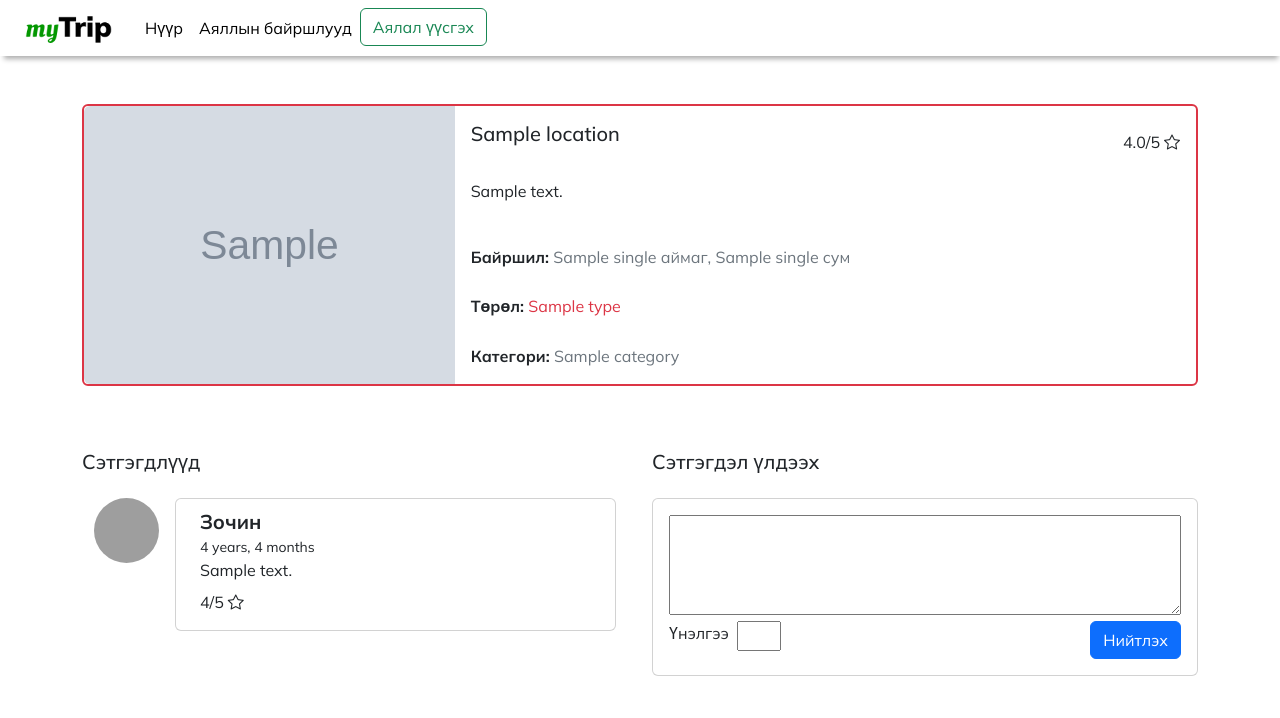
After one commit to tseren1218/thesis, a Django app: template django/mytrip/core/templates/core/location_detail.html in a window 1280 px wide. The commit adds this page. Shown: the top 718 px of the page. Run offline with Django 5.2, Linux system fonts and the light colour scheme; tables that the repository leaves empty hold one stand-in row (values such as "Sample post"); the template is opened without the code that fills it: values that come from a table or form of the project are taken from there, most other values are stand-ins (such as "Sample title", 1, 10 or a date in 2020); grey boxes marked "Sample" are stand-in pictures; parts of the project's set-up code (start-up, migrations or seed data) failed here and were passed over; some libraries are stand-ins or nearby versions; grey boxes are pictures that could not be loaded.

Commit message:
for urdchilsan

```diff
--- a/django/mytrip/core/forms.py
+++ b/django/mytrip/core/forms.py
@@ -1,5 +1,5 @@
 from django import forms
-from core.models import Location
+from core.models import Location, Comment
 
 class LocationForm(forms.ModelForm):
     class Meta:
@@ -106,3 +106,10 @@ class RequirementForm(forms.Form):
     duration = forms.ChoiceField(choices=DURATION_CHOICES, label="Аяллын хугацаа", required=True)
     budget = forms.ChoiceField(choices=BUDGET_CHOICES, label="Аяллын төсөв", required=True)
     car = forms.ChoiceField(choices=CAR_CHOICES, label="Автомашин", required=True)
+
+class CommentForm(forms.ModelForm):
+    class Meta:
+        model = Comment
+        exclude = ['uid', 'commenter_id', 'location', 'created_at']
+    body = forms.CharField(widget=forms.Textarea, label='')
+    stars = forms.IntegerField(min_value=0, max_value=5, label='Үнэлгээ')
--- /dev/null
+++ b/django/mytrip/core/templates/core/location_detail.html
@@ -0,0 +1,134 @@
+{% extends 'base.html' %}
+
+{% block title %}Home{% endblock %}
+{% load static %}
+{% block content %}
+
+{% load my_tags %}
+
+    <div class="container mt-5">
+
+        <div class="card mb-3 border-2 border-{% if location.type == 'Энгийн' %}success{% elif location.type == 'Явган' %}primary{% else %}danger{% endif %}">
+            <div class="row g-0">
+                <div class="col-md-4">
+                    <img src="{{location.image_url}}" alt="{{location.name}}" class="img-fluid rounded-start" style="width: 100%; height: 100%; object-fit: cover;">
+                </div>
+                <div class="col-md-8">
+                    <div class="card-body h-100">
+                        <div class="d-flex flex-column justify-content-between h-100">
+                            <div class="d-flex justify-content-between">
+                                <h5 class="card-title">{{location.name}}</h5>
+                                <div class="d-flex justify-content-between align-items-center pt-2">
+                                    <div class="d-flex align-items-center">
+                                    <p class="me-0 mb-0">{{comments|average_rating}}/</p>
+                                    <p class="mb-0">5<i class="bi bi-star ms-1"></i></p>
+                                    </div>
+                                </div>
+                            </div>
+                            <div class="card-text text-truncate-container">
+                                <p class="card-text mb-0">{{location.description}}</p>
+                            </div>
+                            <p class="mb-0 mt-3"><span class="fw-bold">Байршил: </span> <span class="text-secondary">{{location|get_parent_province}} аймаг, {{location|get_parent_soum}} сум</span></p>
+                            <p class="mb-0"><span class="fw-bold">Төрөл: </span> <span class="text-{% if location.type == 'Энгийн' %}success{% elif location.type == 'Явган' %}primary{% else %}danger{% endif %}">{{location.type}}</span></p>
+                            <p class="mb-0"><span class="fw-bold">Категори: </span>
+                                {% for category in location.category %}
+                                    <span class="text-secondary">{{category}}</span>
+                                {% endfor %}
+                            </p>
+                        </div>
+                    </div>
+                </div>
+            </div>
+        </div>
+
+
+
+
+        <div class="row">
+
+
+            {% if comments %}
+            <div class="col-6">
+            <h5 class="mt-5">Сэтгэгдлүүд</h5>
+                <section style="background-color: #fff;">
+                    <div class="container my-5 py-3 text-body mt-0">
+                        <div class="row d-flex">
+                            {% for comment in comments %}
+                                <div>
+                                <div class="d-flex flex-start mb-4">
+                                    <img class="rounded-circle shadow-1-strong me-3"
+                                    src="https://mytrip-media.s3.ap-northeast-2.amazonaws.com/your-folder/unregistered_user.jpg" alt="avatar" width="65"
+                                    height="65" />
+                                    <div class="card w-100">
+                                    <div class="card-body pt-2 px-4">
+                                        <div class="">
+                                        <p class="fw-bold fs-5">Зочин</p>
+                                        <p class="small">{{ comment.created_at|timesince }}</p>
+                                        <p>
+                                            {{ comment.body }}
+                                        </p>
+
+                                        <div class="d-flex justify-content-between align-items-center pt-2">
+                                            <div class="d-flex align-items-center">
+                                            <p class="me-0 mb-0">{{comment.stars}}/</p>
+                                            <p class="mb-0">5<i class="bi bi-star ms-1"></i></p>
+                                            </div>
+                                        </div>
+                                        </div>
+                                    </div>
+                                    </div>
+                                </div>
+                                </div>
+                            {% endfor %}
+                        </div>
+                    </div>
+                </section>
+            </div>
+            {% endif %}
+
+            <div class="col-6">
+                <h5 class="mt-5">Сэтгэгдэл үлдээх</h5>
+                <div class="py-3">
+                <div class="card">
+
+                    <div class="card-body">
+                        <form method="POST" hx-post="{% url 'core:location_detail' location.custom_id %}" hx-target="body">
+                            {% csrf_token %}
+                            <p>{{comment_form.body}}</p>
+                            <input type="hidden" name="location_id" value="{{location.custom_id}}">
+                            <div class="submit-button d-flex justify-content-between align-content-center">
+                                <label for="stars" class="me-2">Үнэлгээ</label>
+                                <p>{{comment_form.stars}}</p>
+                                <button type="submit" class="btn btn-primary">Нийтлэх</button>
+                            </div>
+                        </form>
+
+                    </div>
+                </div>
+                </div>
+            </div>
+
+
+            </div>
+        </div>
+
+    <style>
+        form {
+            width: 100%;
+        }
+
+        form p {
+            width: 100%;
+        }
+
+        textarea {
+            width: 100%;
+            height: 100px;
+            padding: 5px;
+        }
+        .card p {
+            margin-bottom: 0;
+        }
+    </style>
+
+{% endblock %}
--- a/django/mytrip/core/templates/core/locations.html
+++ b/django/mytrip/core/templates/core/locations.html
@@ -21,7 +21,7 @@
                                 <div class="text-truncate-container" style="height: 120px !important;">
                                     <p class="card-text">{{location.description}}</p>
                                 </div>
-                                <button class="btn btn-outline-success mt-3" style="width: 100%;">Дэлгэрэнгүй</button>
+                                <a href="{{location.custom_id}}/" class="btn btn-outline-success mt-3" style="width: 100%;">Дэлгэрэнгүй</a>
                             </div>
                         </div>
                     </div>
--- a/django/mytrip/core/templatetags/my_tags.py
+++ b/django/mytrip/core/templatetags/my_tags.py
@@ -75,6 +75,17 @@ def get_parent_province(location):
 def get_parent_province(location):
     return location.soum.single().province.single()
 
+@register.filter
+def average_rating(comments):
+    if not comments:
+        return 0
+    all_stars = [comment.stars for comment in comments]
+    return round(sum(all_stars) / len(all_stars), 1)
+
+@register.filter
+def calculate_total_cost(relationships_array, vehicle, locations_array):
+    return calculate_total_gas_cost(relationships_array, vehicle) + calculate_total_ticket_cost(locations_array)
+
 def calculate_fuel_consumption(vehicle):
     fuel_consumption = 0
     if(vehicle == 'prius'):
--- a/django/mytrip/core/urls.py
+++ b/django/mytrip/core/urls.py
@@ -8,5 +8,6 @@ urlpatterns = [
     path("new_location/", views.new_location, name="new_location"),
     path('soums/', views.soums, name='soums'),
     path('connected_locations_properties/', views.connected_locations_properties, name="connected_locations_properties"),
-    path('new_trip/', views.new_trip, name='new_trip')
+    path('new_trip/', views.new_trip, name='new_trip'),
+    path('locations/<int:pk>/', views.location_detail, name='location_detail'),
 ]
```
Also changed, not shown: django/mytrip/core/models.py (+13 -0 lines), django/mytrip/core/my_utils.py (+6 -1 lines), django/mytrip/core/templates/core/new_trip.html (+62 -2 lines), django/mytrip/core/templates/core/partials/recommendation_results.html (+16 -33 lines), django/mytrip/core/views.py (+24 -10 lines).
